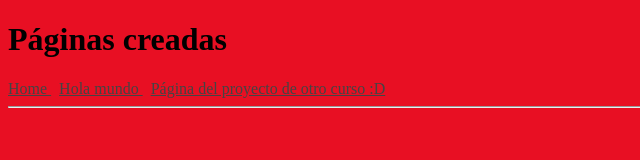
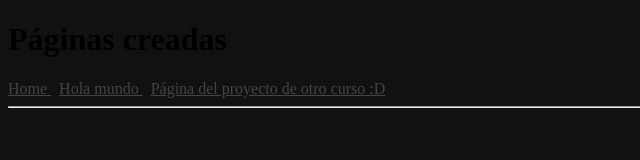
Before and after one commit to helicopterito/w3Proyecto, a plain HTML site: page index.html in a window 1280 px wide. Shown: the whole page, without its empty margins (0-640 px from the left). Drawn offline with Linux system fonts and the light colour scheme.

Commit message:
Update styles.css

```diff
--- a/styles.css
+++ b/styles.css
@@ -1,6 +1,6 @@
 body
 {
-  background: #E80F23;
+  background: #111111;
 }
 
 a
```
